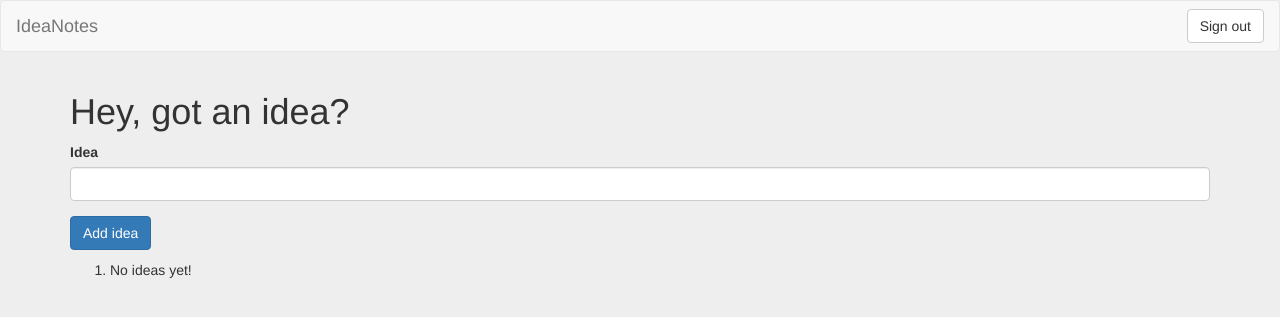
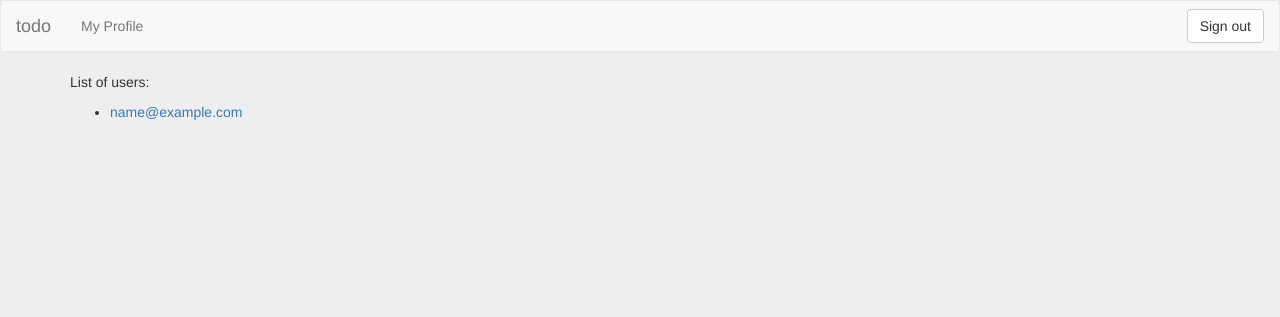
Before and after one commit to longwei/todo-list, a Flask app: page / in a window 1280 px wide. Shown: the top 317 px of the page. Run offline with Flask 2, Linux system fonts and the light colour scheme; the visitor is signed in with stand-in values (Sample User, id 1); data comes from the database, SQL or seed files in the repository; data that the repository does not hold is empty; some libraries are stand-ins or nearby versions.

Commit message:
split idea by user profile

```diff
--- a/app.py
+++ b/app.py
@@ -2,6 +2,7 @@ __author__ = 'longwei'
 
 
 from flask import Flask
+from flask.ext.login import current_user
 from flask import render_template, request, url_for, flash
 from flask_bootstrap import Bootstrap
 from flask_security import Security, SQLAlchemyUserDatastore, \
@@ -51,19 +52,20 @@ class User(db.Model, UserMixin):
     confirmed_at = db.Column(db.DateTime())
     roles = db.relationship('Role', secondary=roles_users,
                             backref=db.backref('users', lazy='dynamic'))
-    # ideas = db.relationship('Idea', backref='user', lazy='dynamic')
+    ideas = db.relationship('Idea', backref='user', lazy='dynamic')
 
 # Setup Flask-Security
 user_datastore = SQLAlchemyUserDatastore(db, User, Role)
 security = Security(app, user_datastore)
 
-
 class Idea(db.Model):
     id = db.Column(db.Integer, primary_key=True)
     idea_name = db.Column(db.String(140))
+    user_id = db.Column(db.Integer, db.ForeignKey('user.id'))
 
-    def __init__(self, idea):
+    def __init__(self, idea, user):
         self.idea_name = idea
+        self.user_id = user.id
 
     def __repr__(self):
         return '<Idea %r>' % self.id
@@ -72,30 +74,41 @@ db.create_all()
 
 Bootstrap(app)
 wtf_helpers.add_helpers(app)
-@app.route("/", methods=["GET", "POST"])
+@app.route("/")
 def index():
-    form = IdeaForm()
-    if request.method == 'POST' and form.validate():
-        print "post"
-        idea = Idea(form.idea_name.data)
+    users = User.query
+    return render_template("index.html", users=users)
+    #
+    # form = IdeaForm()
+    # if request.method == 'POST' and form.validate():
+    #     print "post"
+    #     idea = Idea(form.idea_name.data)
+    #     db.session.add(idea)
+    #     db.session.commit()
+    #
+
+    # list_of_ideas = Idea.query.all()
+    # #current_user is magically passed in
+    # return render_template("index.html", form=form, list_of_ideas=list_of_ideas)
+
+
+@app.route("/ideas/<user_email>", methods = ["GET", "POST"])
+def ideas(user_email):
+    user = User.query.filter_by(email=user_email).first_or_404()
+
+    if user == current_user:
+        form = IdeaForm()
+    else:
+        form = None
+
+    if form and form.validate_on_submit():
+        idea = Idea(form.idea_name.data, user)
         db.session.add(idea)
         db.session.commit()
         flash("Idea was added successfully", "success")
-
-    list_of_ideas = Idea.query.all()
-    #current_user is magically passed in
-    return render_template("index.html", form=form, list_of_ideas=list_of_ideas)
-
-
-@app.route('/hello', methods=["GET"])
-def hello():
-    return "hello world"
-
-@app.route('/hello', methods=["POST"])
-def yes():
-    print "ack"
-    return "hello world"
-
+    list_of_ideas = user.ideas
+    return render_template("ideas.html", form=form,
+                               list_of_ideas=list_of_ideas, user_email=user_email)
 
 @app.route("/site-map")
 def site_map():
--- a/templates/base.html
+++ b/templates/base.html
@@ -18,12 +18,15 @@
             <span class="icon-bar"></span>
             <span class="icon-bar"></span>
           </button>
-          <a class="navbar-brand" href="#">IdeaNotes</a>
+          <a class="navbar-brand" href="{{url_for('index')}}"> todo</a>
         </div>
 
         <!-- Collect the nav links, forms, and other content for toggling -->
         <div class="collapse navbar-collapse" id="bs-example-navbar-collapse-1">
           <ul class="nav navbar-nav">
+              {% if current_user.is_authenticated() %}
+                  <li><a href={{url_for("ideas", user_email=current_user.email)}}>My Profile</a></li>
+              {% endif %}
           </ul>
           <ul class="nav navbar-nav navbar-right">
               {% if current_user.is_authenticated() %}
--- a/templates/index.html
+++ b/templates/index.html
@@ -2,21 +2,18 @@
 
 {% import "bootstrap/wtf.html" as wtf %}
 
-{% block title %}This is an example page{% endblock %}
+{% block title %}main{% endblock %}
 
 {% block content %}
   {{ super() }}
   <div class="container">
-    <h1>Hey, got an idea? </h1>
-    {{ wtf.quick_form(form, button_map={'submit_button': 'primary'}) }}
-    <p>
-        <ol>
-          {% for idea in list_of_ideas %}
-          <li>{{idea.idea_name}}</ li>
-          {% else %}
-          <li> No ideas yet! </li>
-          {% endfor %}
-        </ol>
-    <p>
-  </div>
+      <p>List of users:</p>
+      <ul>
+      {% for user in users %}
+      <li> <a href={{url_for("ideas", user_email=user.email)}}>{{user.email}}</a></li>
+      {% else %}
+        No users :(
+      {% endfor %}
+      </ul>
+    </div>
 {% endblock %}
```
Also changed, not shown: templates/ideas.html (added, +23 -0 lines).
